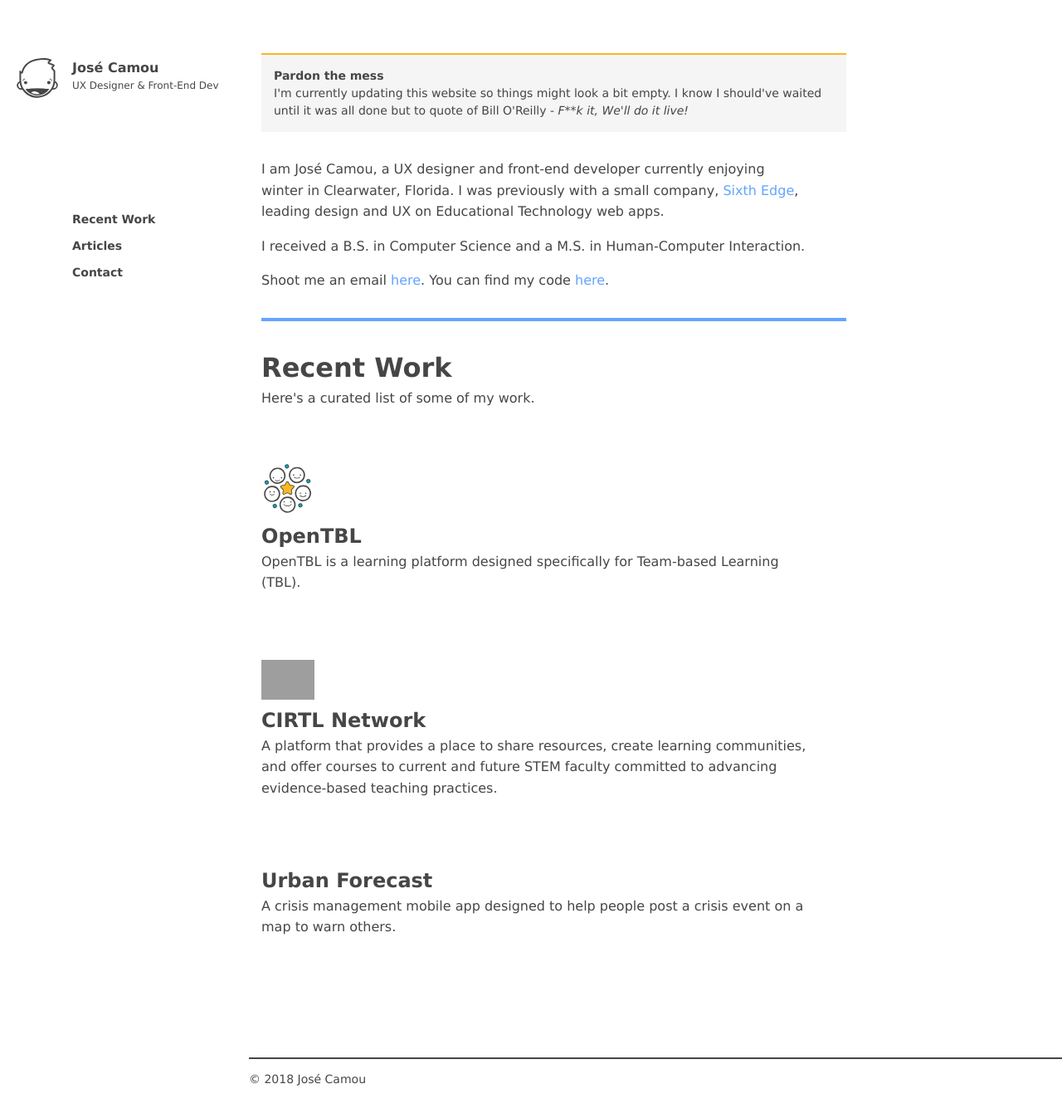
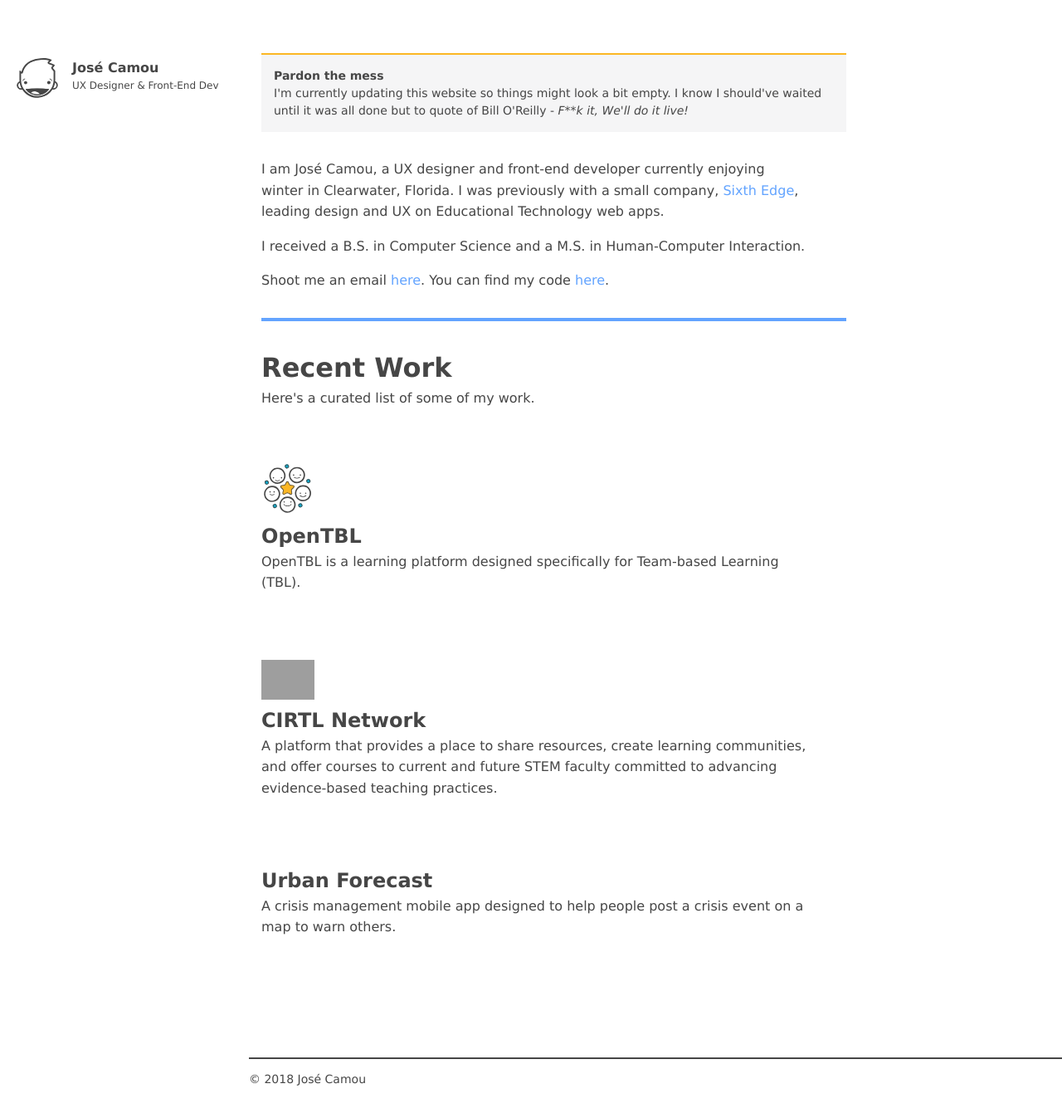
Before and after one commit to jcamou/jcamou.github.io, a Jekyll site: the page built from index.html, in a window 1280 px wide and 1375 px high. Shown: the top 1347 px of the window at 83% size. Built offline with Jekyll 4.4.1, drawn with Linux system fonts in a browser that asks for light colours; grey boxes are pictures that could not be loaded.

Commit message:
[MOD] Remove nav and add typeface fall back

```diff
--- a/_includes/nav.html
+++ b/_includes/nav.html
@@ -3,7 +3,7 @@
 
     {% include branding.html %}
 
-    <ul class='site-nav__list'>
+    <!-- <ul class='site-nav__list'>
       <li class='site-nav__item'><a href='/work/' class='site-nav__link'>Recent Work</a></li>
       <li class='site-nav__item'><a href='/contact/' class='site-nav__link'>Articles</a></li>
       <li class='site-nav__item'><a href='/contact/' class='site-nav__link'>Contact</a></li>
@@ -18,6 +18,6 @@
     </div>
   </a>
 
-  <div class='is-right'><a href='#' class='site-nav__link'>Menu</a></div>
+  <div class='is-right'><a href='#' class='site-nav__link'>Menu</a></div> -->
 
 </div>
--- a/_sass/_settings.global.scss
+++ b/_sass/_settings.global.scss
@@ -9,7 +9,7 @@
 $max-width--content:   700px;
 
 // type
-$font-family:          Lucida Grande, sans-serif;
+$font-family:          Lucida Grande, Verdana, sans-serif;
 $font-weight--regular: 300;
 $font-weight--bold:    700;
 
```
